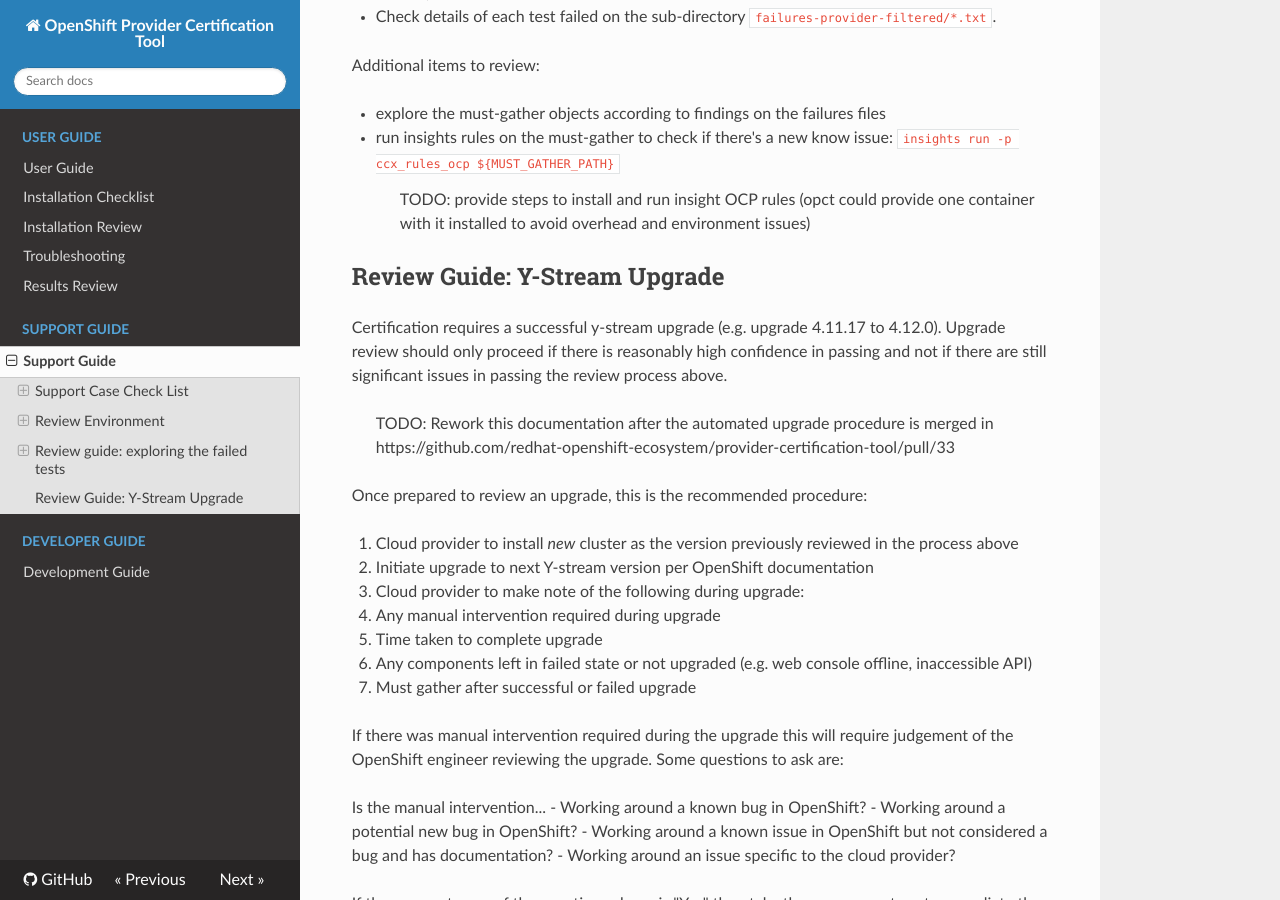
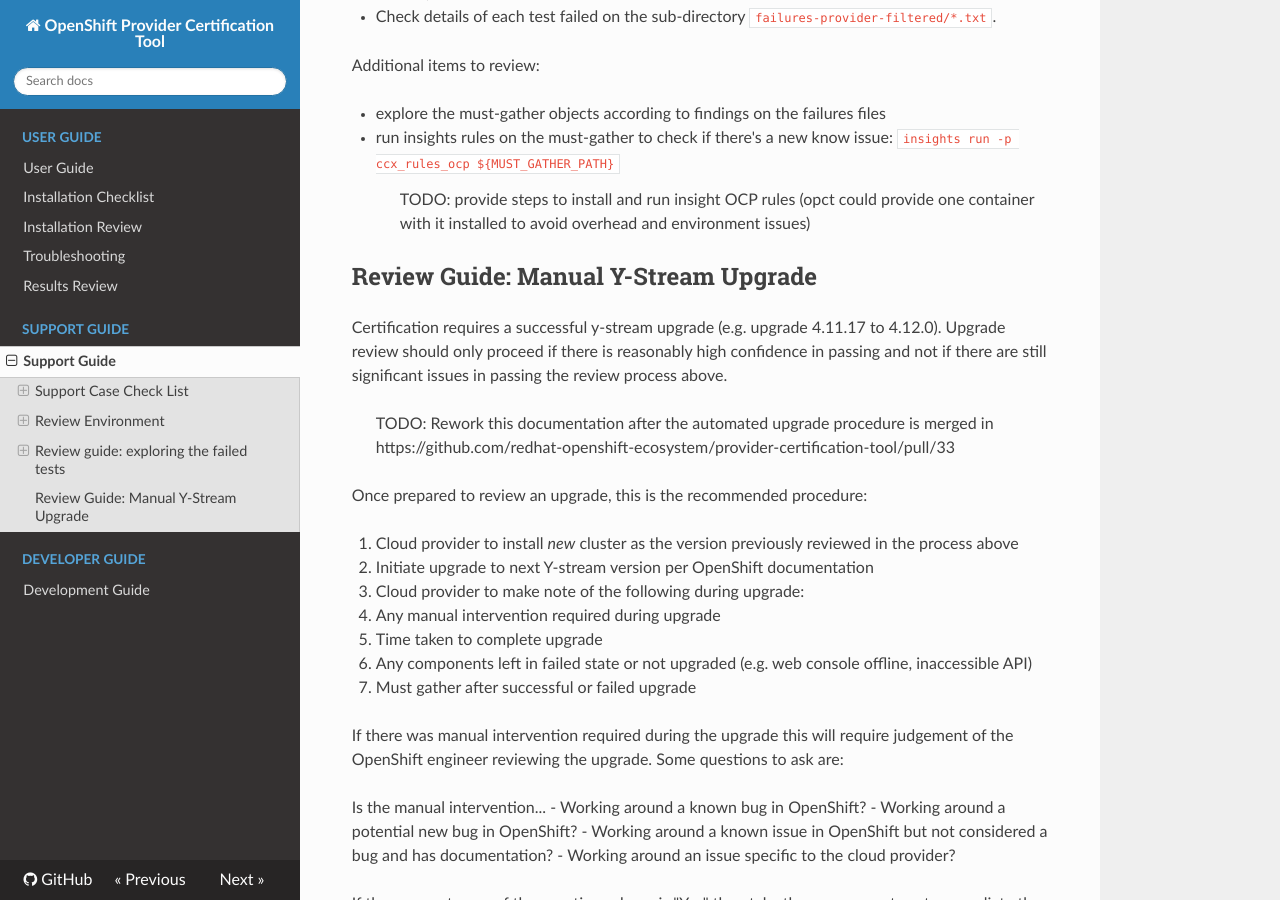
Before and after one commit to redhat-openshift-ecosystem/opct, an MkDocs documentation site: the page built from docs/support-guide.md, in a window 1280 px wide and 900 px high, scrolled down 5739 px. Built offline with MkDocs 1.6.1, drawn with Linux system fonts in a browser that asks for light colours; nearby versions of some CDN libraries.

Commit message:
docs: review guide title rename
Co-authored-by: Marco Braga <braga@mtulio.eng.br>

```diff
--- a/docs/support-guide.md
+++ b/docs/support-guide.md
@@ -272,7 +272,7 @@
 - run insights rules on the must-gather to check if there's a new know issue: `insights run -p ccx_rules_ocp ${MUST_GATHER_PATH}`
 > TODO: provide steps to install and run insight OCP rules (opct could provide one container with it installed to avoid overhead and environment issues)
 
-## Review Guide: Y-Stream Upgrade <a name="upgrade-review-process"></a>
+## Review Guide: Manual Y-Stream Upgrade <a name="upgrade-review-process"></a>
 
 Certification requires a successful y-stream upgrade (e.g. upgrade 4.11.17 to 4.12.0).
 Upgrade review should only proceed if there is reasonably high confidence in passing and not if there are still significant issues in passing the review process above.
```
